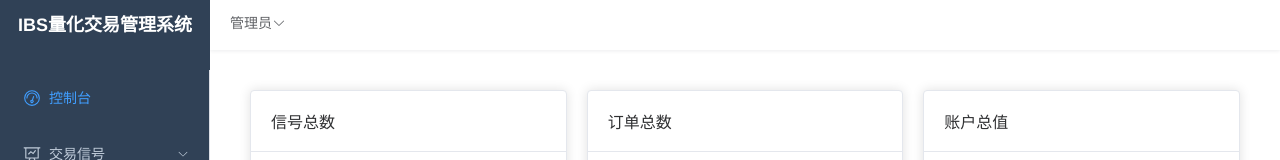
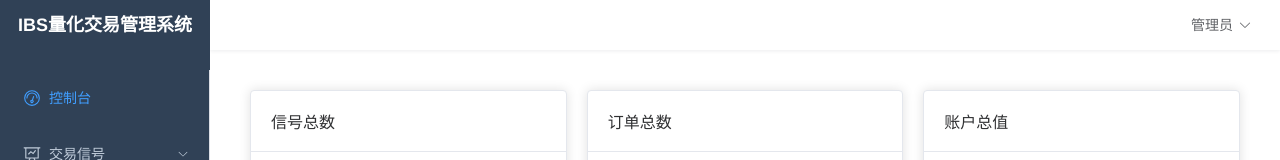
Before and after one commit to seanqian01/order_go, a Vue app in the folder web/: page /dashboard in a window 1280 px wide. Shown: the top 160 px of the page. Built offline with nearby package versions, Linux system fonts and the light colour scheme; no server answers.

Commit message:
修改顶部登录导航的位置

```diff
--- a/web/src/layout/components/Navbar.vue
+++ b/web/src/layout/components/Navbar.vue
@@ -1,15 +1,18 @@
 <template>
     <div class="navbar">
+      <div class="hamburger-container">
+        <!-- 这里可以放置汉堡菜单按钮 -->
+      </div>
       <div class="right-menu">
-        <el-dropdown class="avatar-container" trigger="click">
+        <el-dropdown class="avatar-container" trigger="click" @command="handleCommand">
           <div class="avatar-wrapper">
             <span>管理员</span>
             <el-icon><arrow-down /></el-icon>
           </div>
           <template #dropdown>
             <el-dropdown-menu>
-              <el-dropdown-item>个人信息</el-dropdown-item>
-              <el-dropdown-item divided>退出登录</el-dropdown-item>
+              <el-dropdown-item command="profile">个人信息</el-dropdown-item>
+              <el-dropdown-item divided command="logout">退出登录</el-dropdown-item>
             </el-dropdown-menu>
           </template>
         </el-dropdown>
@@ -18,7 +21,28 @@
   </template>
 
   <script setup>
-  // 无需额外导入
+  import { useRouter } from 'vue-router'
+  import { ElMessageBox } from 'element-plus'
+
+  const router = useRouter()
+
+  const handleCommand = (command) => {
+    if (command === 'logout') {
+      ElMessageBox.confirm('确认退出系统吗?', '提示', {
+        confirmButtonText: '确定',
+        cancelButtonText: '取消',
+        type: 'warning'
+      }).then(() => {
+        // 清除token
+        localStorage.removeItem('token')
+        // 跳转到登录页
+        router.push('/login')
+      }).catch(() => {})
+    } else if (command === 'profile') {
+      // 跳转到个人信息页面
+      // router.push('/profile')
+    }
+  }
   </script>
 
   <style scoped>
@@ -33,15 +57,32 @@
     align-items: center;
     padding: 0 20px;
   }
+  .hamburger-container {
+    line-height: 46px;
+    height: 100%;
+    float: left;
+    cursor: pointer;
+    transition: background .3s;
+    -webkit-tap-highlight-color: transparent;
+  }
   .right-menu {
-    float: right;
-    margin-right: 20px;
+    display: flex;
+    align-items: center;
+    height: 100%;
+    margin-left: auto; /* 确保右侧菜单靠右 */
   }
   .avatar-container {
     cursor: pointer;
+    margin-right: 0; /* 移除右侧边距 */
   }
   .avatar-wrapper {
     display: flex;
     align-items: center;
+    padding: 0 8px;
+    height: 100%;
+  }
+  .avatar-wrapper span {
+    margin-right: 5px;
+    font-size: 14px;
   }
   </style>
```
